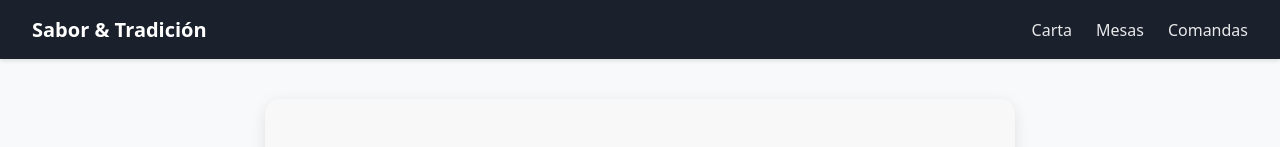
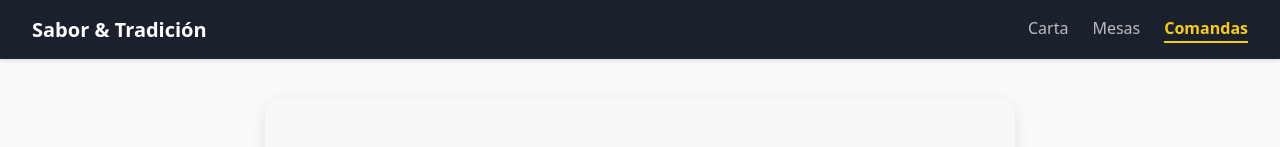
Before and after one commit to rp-software1/LAB-SALA-6, a React (Vite) app in the folder restaurante-frontend/: page /carrito in a window 1280 px wide. Shown: the top 147 px of the page. Built offline with nearby package versions, Linux system fonts and the light colour scheme; no server answers.

Commit message:
React Dia7 Bloque B — NavBar con NavLink y estado activo

```diff
--- a/restaurante-frontend/src/components/NavBar.jsx
+++ b/restaurante-frontend/src/components/NavBar.jsx
@@ -1,4 +1,19 @@
+// src/components/NavBar.jsx
+import { NavLink } from "react-router-dom";
+
 function NavBar({ nombreRestaurante = "Mi Restaurante" }) {
+  // Función para manejar el estilo dinámico cuando un enlace está activo
+  const getLinkStyle = ({ isActive }) => ({
+    cursor: "pointer",
+    opacity: isActive ? 1 : 0.7,
+    color: isActive ? "#facc15" : "#ffffff", // Resalta en amarillo si está activo
+    fontWeight: isActive ? "bold" : "normal",
+    textDecoration: "none",
+    borderBottom: isActive ? "2px solid #facc15" : "none",
+    paddingBottom: "2px",
+    transition: "all 0.2s ease",
+  });
+
   return (
     <nav
       style={{
@@ -29,17 +44,17 @@ function NavBar({ nombreRestaurante = "Mi Restaurante" }) {
           fontSize: "16px",
         }}
       >
-        <span style={{ cursor: "pointer", opacity: 0.9 }}>
+        <NavLink to="/" style={getLinkStyle}>
           Carta
-        </span>
+        </NavLink>
 
-        <span style={{ cursor: "pointer", opacity: 0.9 }}>
+        <NavLink to="/mesas" style={getLinkStyle}>
           Mesas
-        </span>
+        </NavLink>
 
-        <span style={{ cursor: "pointer", opacity: 0.9 }}>
+        <NavLink to="/carrito" style={getLinkStyle}>
           Comandas
-        </span>
+        </NavLink>
       </div>
     </nav>
   );
```
